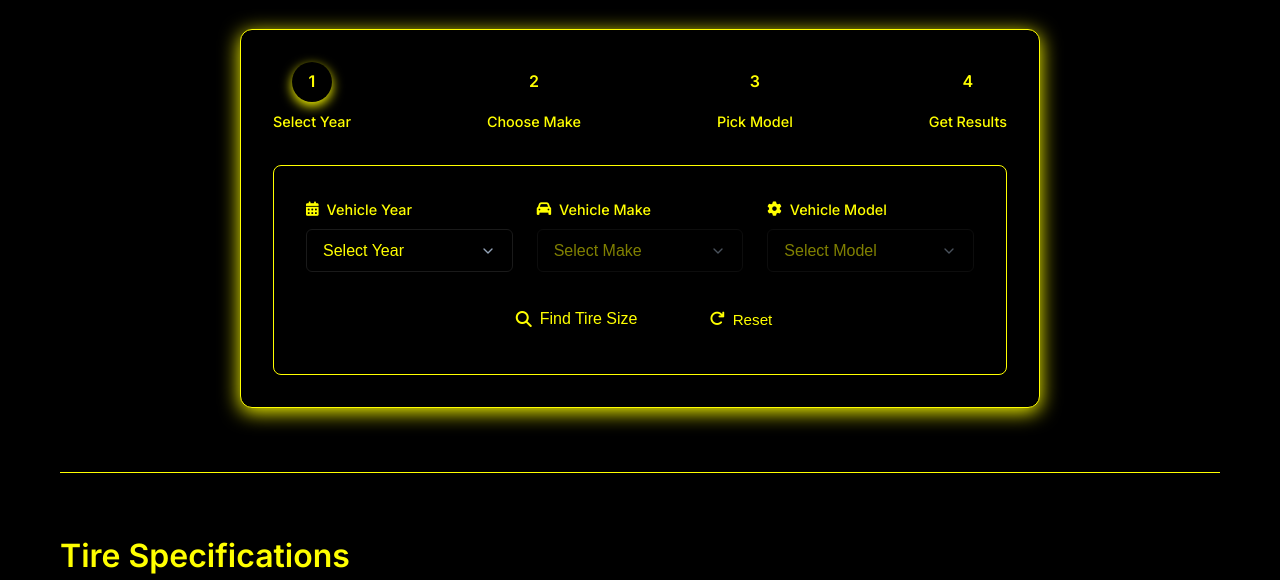
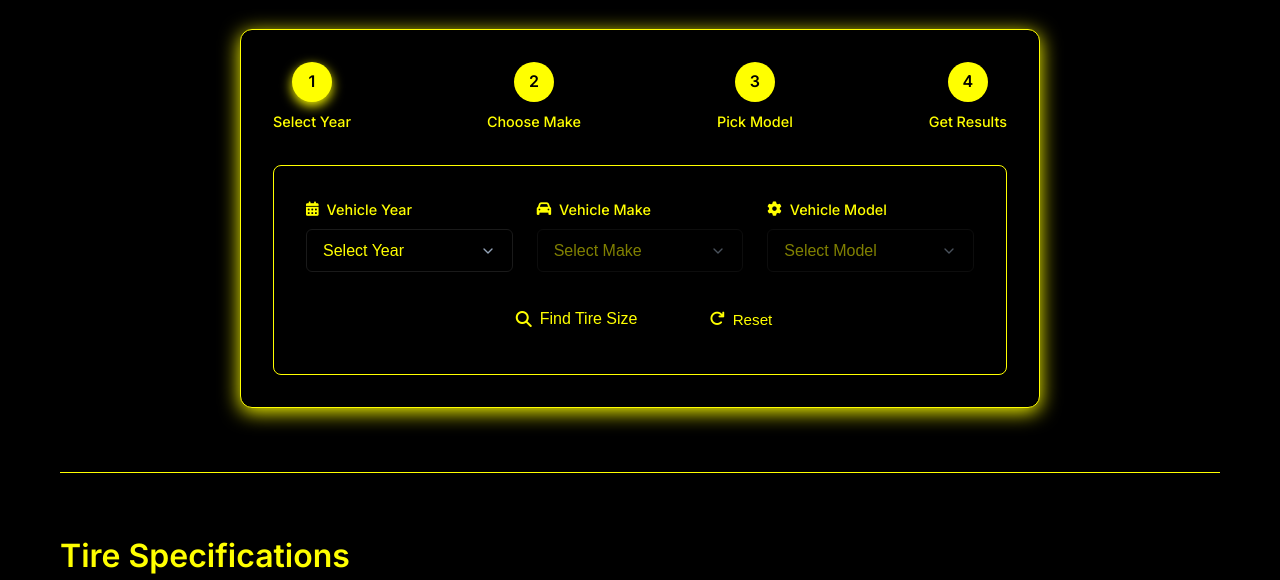
Before and after one commit to justinwols88/Elmgrove-Fitment, a website: page tire-fitment-app/index.html in a window 1280 px wide. Shown: the part 215-795 px from the top of the page. Drawn offline with Linux system fonts and the light colour scheme; no server answers.

Commit message:
updates to discovered errors

```diff
--- a/tire-fitment-app/style.css
+++ b/tire-fitment-app/style.css
@@ -246,8 +246,8 @@ h1, h2, h3, h4 {
 .step-number {
     width: 40px;
     height: 40px;
-    background-color: #000000;
-    color: yellow;
+    background-color: yellow;
+    color: rgb(0, 0, 0);
     border-radius: 50%;
     display: flex;
     align-items: center;
@@ -258,8 +258,8 @@ h1, h2, h3, h4 {
 }
 
 .step.active .step-number {
-    background-color: #000000;
-    color: yellow;
+    background-color: yellow;
+    color: #000000;
     box-shadow: 0 4px 12px yellow;
 }
 
@@ -652,7 +652,7 @@ h1, h2, h3, h4 {
 }
 
 .footer-links a {
-    color: #2b00ff;
+    color: yellow;
     text-decoration: none;
     font-size: 0.9rem;
     transition: color 0.3s ease;
```
Also changed, not shown: 1 other file.
